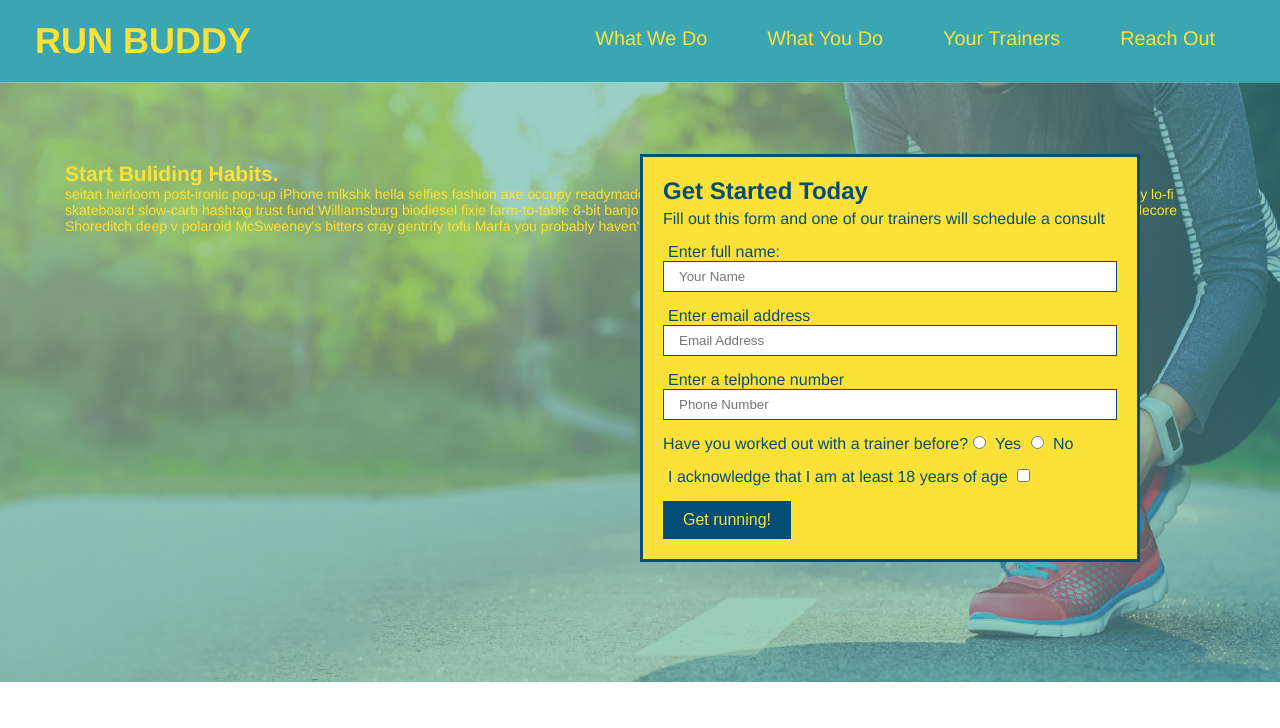
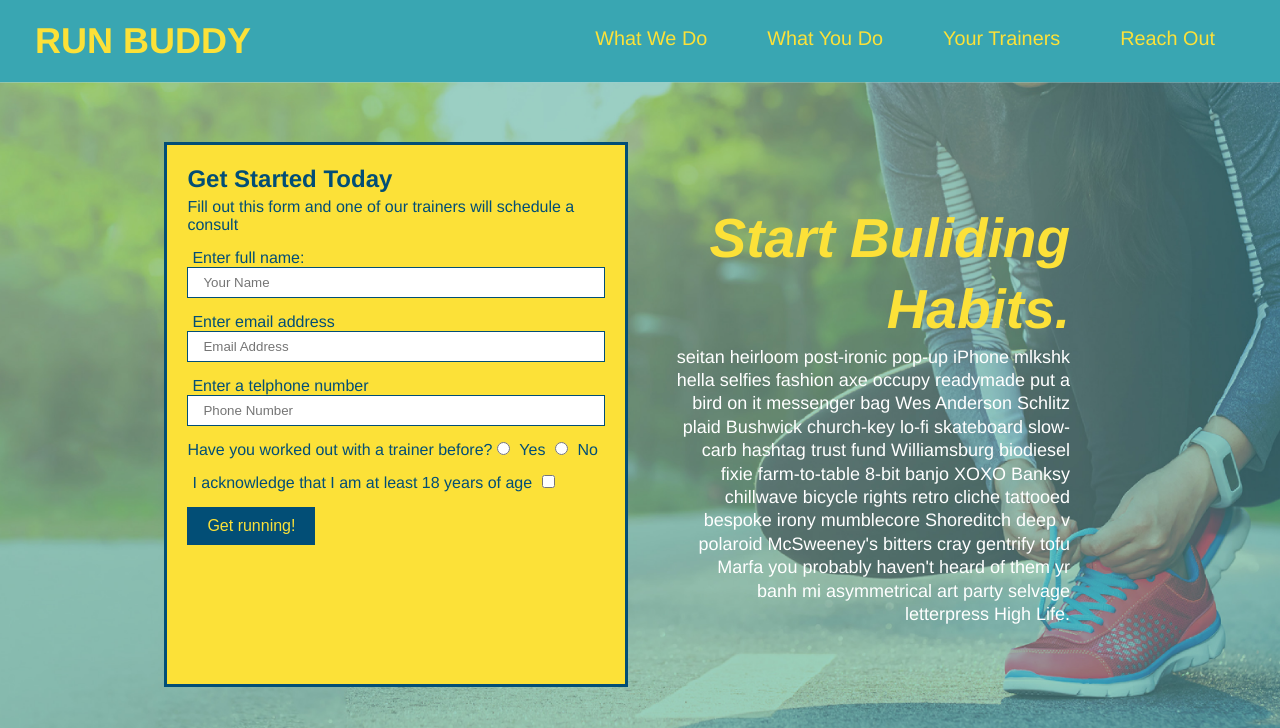
Before and after one commit to reggietenk/run-buddy, a plain HTML site: page index.html in a window 1280 px wide. Shown: the top 728 px of the page. Drawn offline with Linux system fonts and the light colour scheme.

Commit message:
add flexbox to the hero

```diff
--- a/assets/css/style.css
+++ b/assets/css/style.css
@@ -53,10 +53,13 @@ footer {
     background: #fce138;
     width: 100%;
     padding: 40px 35px;
+    justify-content: space-between;
+    flex-wrap: wrap;
+    display: flex;
+
 }
 
 footer h2 {
-    display: inline;
     color: #024e76;
     font-size: 30px;
     margin: 0;
@@ -79,10 +82,11 @@ section {
 /* Hero Style Start */
 .hero {
     background-image: url("../images/flipped-hero-image.jpg");
-    height: 600px;
     background-size: cover;
     background-position: center;
-    position: relative;
+    display: flex;
+    justify-content: center;
+    flex-wrap: wrap;
 }
 
 
@@ -90,11 +94,11 @@ section {
     border: 3px solid #024e76;
     background-color: #fce138;
     padding: 20px;
-    width: 500px;
+    width: 40%;
     color: #024e76;
-    position: absolute;
     bottom: 120px;
     right: 140px;
+    margin: 3.5;
 }
 
 .hero-form h3 {
@@ -130,8 +134,19 @@ section {
 
 .hero-cta {
     color: #fce138;
-    font-size: 14px;
+    font-size: 18px;
     padding: 20px 5px;
+    width: 35%;
+    text-align: right;
+    margin: 3.5%;
+    color: #fff;
+    line-height: 1.3;
+}
+
+.hero-cta h2 {
+    font-style: italic;
+    font-size: 55px;
+    color: #fce138;
 }
 /* HERO STYLE END */
 
--- a/index.html
+++ b/index.html
@@ -205,10 +205,10 @@
     </section>
 
     <!-- footer -->
-    <footer>
+    <footer class="page-end" />
         <h2>❤️ Made with love by Run Buddy.</h2>
         <div>
-            <a href="#">Read Our Policy</a><br />
+            <a href="#">Read Our Privacy Policy</a><br />
             &copy; 2019 Run Buddy, Inc.
         </div>
     </footer>
```
